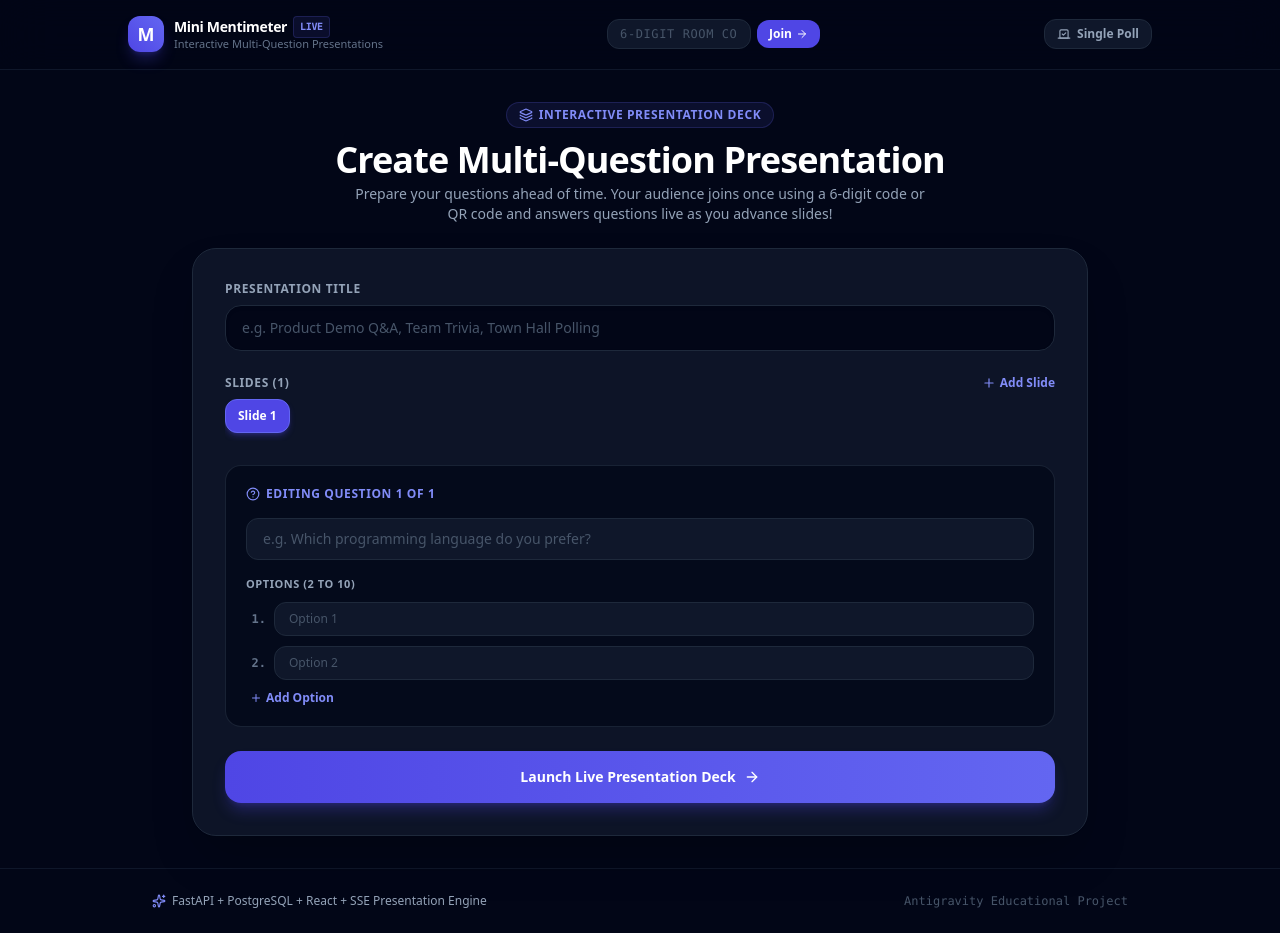
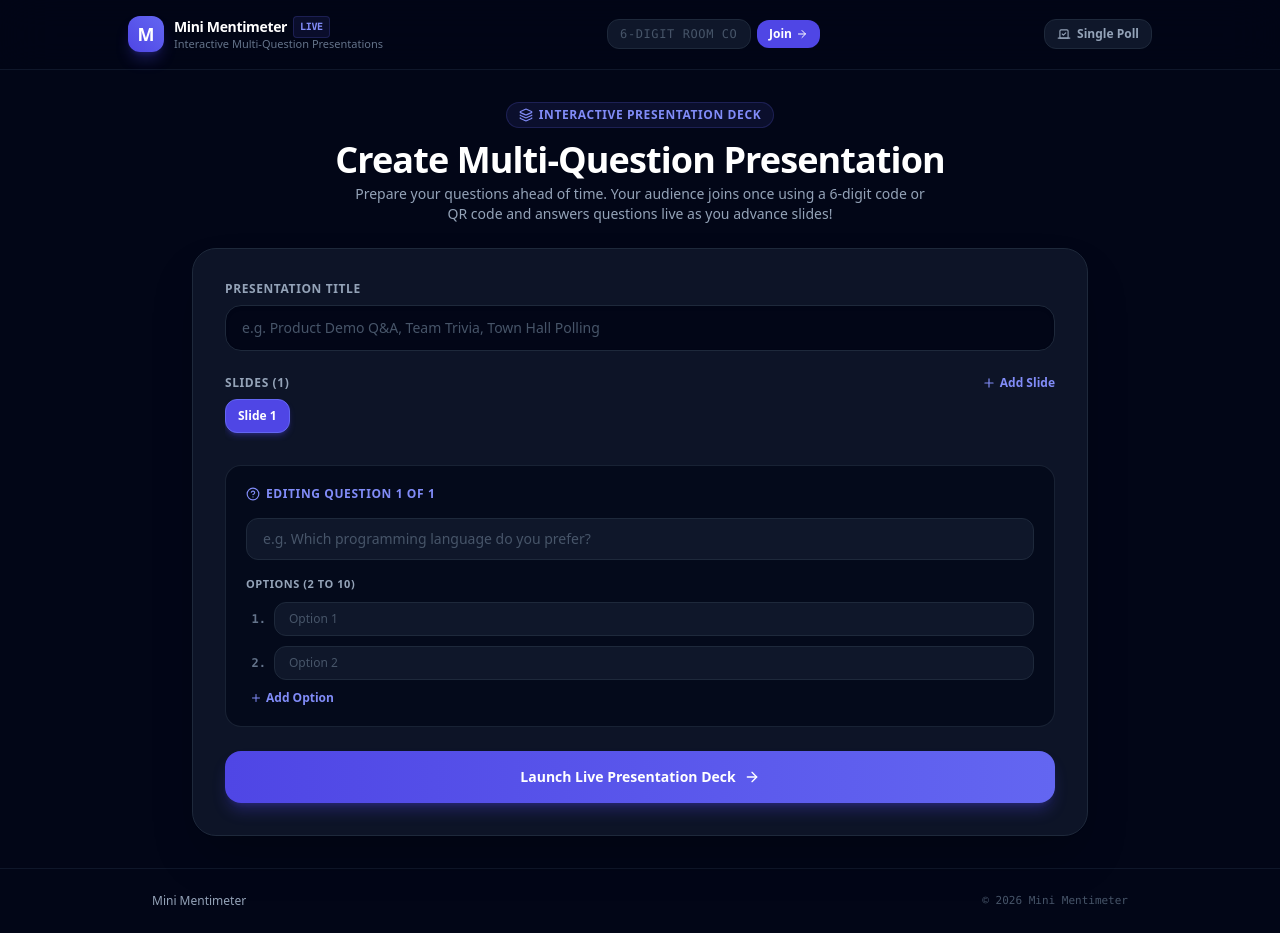
Before and after one commit to callmekriztal/minimenti, a React (Vite) app in the folder frontend/: page / in a window 1280 px wide. Built offline with nearby package versions, Linux system fonts and the light colour scheme.

Commit message:
chore: clean footer text and branding

```diff
--- a/frontend/src/App.tsx
+++ b/frontend/src/App.tsx
@@ -6,7 +6,7 @@ import { CreatePresentation } from './components/CreatePresentation';
 import { PresentDeck } from './components/PresentDeck';
 import { VoteDeck } from './components/VoteDeck';
 import { PollRead, PresentationCreated } from './types';
-import { PlusCircle, Sparkles, Layers, Vote, ArrowRight } from 'lucide-react';
+import { PlusCircle, Layers, Vote, ArrowRight } from 'lucide-react';
 
 type AppView = 'create_deck' | 'create_single' | 'vote_deck' | 'present_deck' | 'vote_single' | 'present_single';
 
@@ -197,12 +197,11 @@ export const App: React.FC = () => {
       {/* Footer */}
       <footer className="border-t border-slate-900 py-6 text-center text-xs text-slate-500">
         <div className="max-w-5xl mx-auto flex flex-wrap items-center justify-between px-6 gap-2">
-          <div className="flex items-center gap-1.5 text-slate-400">
-            <Sparkles className="w-3.5 h-3.5 text-indigo-400" />
-            <span>FastAPI + PostgreSQL + React + SSE Presentation Engine</span>
+          <div className="text-slate-400 font-medium">
+            Mini Mentimeter
           </div>
-          <div className="text-slate-600 font-mono">
-            Antigravity Educational Project
+          <div className="text-slate-600 font-mono text-[11px]">
+            © {new Date().getFullYear()} Mini Mentimeter
           </div>
         </div>
       </footer>
--- a/frontend/src/components/PresentPoll.tsx
+++ b/frontend/src/components/PresentPoll.tsx
@@ -283,7 +283,7 @@ export const PresentPoll: React.FC<PresentPollProps> = ({ pollId, adminKey: prop
         </div>
 
         <div className="text-slate-600 font-mono text-[11px]">
-          Powered by FastAPI & PostgreSQL
+          Live Interactive Polling
         </div>
       </footer>
 
```
